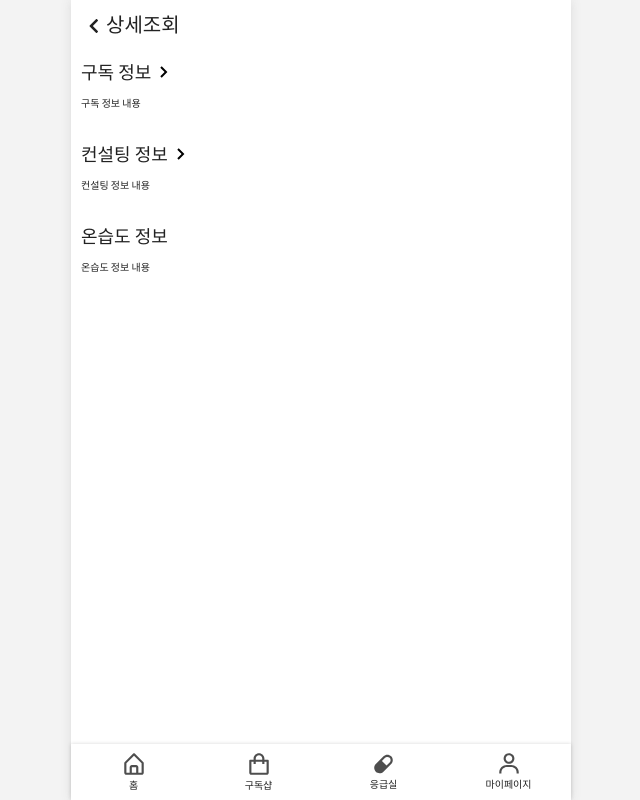
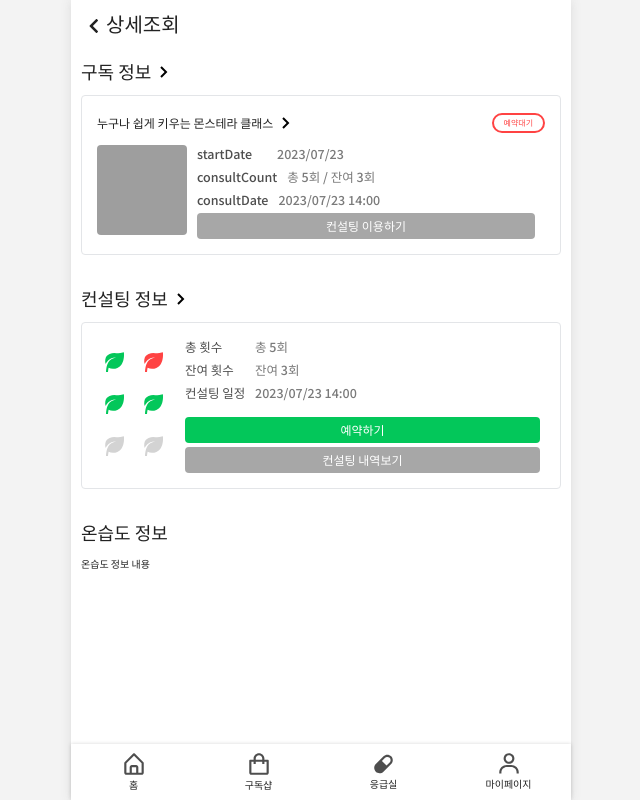
Before and after one commit to ycjeon0129/Planty, a React (Create React App) app in the folder frontend/: page /subscribe/0 in a window 1280 px wide. Shown: the whole page, without its empty margins (319-959 px from the left). Built offline with nearby package versions, Linux system fonts and the light colour scheme; grey boxes are pictures that could not be loaded.

Commit message:
[FE] Design : 구독 정보, 컨설팅 정보 컴포넌트 추가

```diff
--- /dev/null
+++ b/frontend/src/components/layout/subscirbe/ConsultingInfoLayout/ConsultingInfoLayout.scss
@@ -0,0 +1,34 @@
+@import 'styles/base/variable';
+@import 'styles/base/_common.scss';
+@import 'styles/mixins/flex';
+@import 'styles/mixins/_common.scss';
+
+.consulting-info-layout {
+	@include border-gray;
+	@include flex-row(20px);
+	@include flex-align(start, center);
+	padding: 15px 20px;
+	border-radius: $rd-sm;
+	background-color: $white;
+	width: 100%;
+
+	#left {
+	}
+
+	#right {
+		@include flex-column($mb-content-sm);
+		@include flex-align(between, start);
+		width: 100%;
+
+		#right-top {
+			span {
+				font-size: $p2;
+			}
+		}
+
+		#right-bottom {
+			@include flex-column(4px);
+			width: 100%;
+		}
+	}
+}
--- /dev/null
+++ b/frontend/src/components/layout/subscirbe/ConsultingInfoLayout/ConsultingInfoLayout.tsx
@@ -0,0 +1,24 @@
+import React, { ReactNode } from 'react';
+import './ConsultingInfoLayout.scss';
+
+function ConsultingInfoLayout({ children }: { children: ReactNode[] }) {
+	return (
+		<div className="consulting-info-layout">
+			{/* 컨설팅 상태 스티커 */}
+			<div id="left">{children[0]}</div>
+
+			<div id="right">
+				{/* 정보(총 횟수, 잔여 횟수, 컨설팅 일정) */}
+				<div id="right-top">{children[1]}</div>
+
+				{/* 버튼(예약하기, 내역보기) */}
+				<div id="right-bottom">
+					{children[2]}
+					{children[3]}
+				</div>
+			</div>
+		</div>
+	);
+}
+
+export default ConsultingInfoLayout;
--- /dev/null
+++ b/frontend/src/components/organisms/subscribe/ConsultingInfo/ConsultingInfo.tsx
@@ -0,0 +1,30 @@
+import React from 'react';
+import ConsultingInfoLayout from 'components/layout/subscirbe/ConsultingInfoLayout/ConsultingInfoLayout';
+import InfoList from 'components/organisms/common/InfoList/InfoList';
+import Button from 'components/atoms/common/Button/Button';
+import { IConsultingSummary } from 'types/dummy';
+import ConsultingStickerList from '../ConsultingStickerList/ConsultingStickerList';
+
+const testFunc = () => {
+	alert('클릭');
+};
+
+function ConsultingInfo({ consulting }: { consulting: IConsultingSummary }) {
+	const consultingCnt = consulting.consultCount.split('/');
+	const info = {
+		'총 횟수': consultingCnt[0].trim(),
+		'잔여 횟수': consultingCnt[1].trim(),
+		'컨설팅 일정': consulting.consultDate,
+	};
+
+	return (
+		<ConsultingInfoLayout>
+			<ConsultingStickerList consultingStatus={[0, 1, 0, 0, 2, 2]} />
+			<InfoList info={info} />
+			<Button isActive text="예약하기" handleClick={testFunc} />
+			<Button isActive={false} text="컨설팅 내역보기" handleClick={testFunc} />
+		</ConsultingInfoLayout>
+	);
+}
+
+export default ConsultingInfo;
--- /dev/null
+++ b/frontend/src/components/organisms/subscribe/ConsultingStickerList/ConsultingStickerList.scss
@@ -0,0 +1,8 @@
+@import 'styles/base/variable';
+@import 'styles/mixins/flex';
+
+.consulting-sticker-list-container {
+	display: grid;
+	grid-template-columns: repeat(2, 1fr); // Two items per row with equal width
+	grid-gap: 15px;
+}
--- /dev/null
+++ b/frontend/src/components/organisms/subscribe/ConsultingStickerList/ConsultingStickerList.tsx
@@ -0,0 +1,37 @@
+import React from 'react';
+import './ConsultingStickerList.scss';
+import { ReactComponent as ConsultingIcon } from 'assets/icons/LeafFill.svg';
+
+const PRIMARY_COLOR = '#03C75A';
+const DANGER_COLOR = '#FF4343';
+const DISABLE_COLOR = '#D3D3D3';
+
+function ConsultingStickerList({ consultingStatus }: { consultingStatus: number[] }) {
+	return (
+		<ul className="consulting-sticker-list-container">
+			{consultingStatus.map((v) => {
+				if (v === 0) {
+					return (
+						<li>
+							<ConsultingIcon fill={PRIMARY_COLOR} />
+						</li>
+					);
+				}
+				if (v === 1) {
+					return (
+						<li>
+							<ConsultingIcon fill={DANGER_COLOR} />
+						</li>
+					);
+				}
+				return (
+					<li>
+						<ConsultingIcon fill={DISABLE_COLOR} />
+					</li>
+				);
+			})}
+		</ul>
+	);
+}
+
+export default ConsultingStickerList;
--- a/frontend/src/pages/subscribe/SubscribeDetail/SubscribeDetailPage.tsx
+++ b/frontend/src/pages/subscribe/SubscribeDetail/SubscribeDetailPage.tsx
@@ -2,6 +2,9 @@ import React from 'react';
 import PageTitleButton from 'components/atoms/common/PageTitleButton/PageTitleButton';
 import SubscribeDetailPageLayout from 'components/layout/subscirbe/SubscribeDetailPageLayout/SubscribeDetailPageLayout';
 import AreaTitle from 'components/atoms/common/AreaTitle/AreaTitle';
+import SubscribeListItem from 'components/organisms/subscribe/SubscribeListItem/SubscribeListItem';
+import { dummySubscribeDetail } from 'dummy';
+import ConsultingInfo from 'components/organisms/subscribe/ConsultingInfo/ConsultingInfo';
 
 function SubscribeDetailPage() {
 	return (
@@ -11,11 +14,11 @@ function SubscribeDetailPage() {
 
 			{/* 구독 정보 */}
 			<AreaTitle title="구독 정보" url="/shop/product/0" />
-			<div>구독 정보 내용</div>
+			<SubscribeListItem subscribe={dummySubscribeDetail} />
 
 			{/* 컨설팅 정보 */}
 			<AreaTitle title="컨설팅 정보" url="/subscribe/0/booking" />
-			<div>컨설팅 정보 내용</div>
+			<ConsultingInfo consulting={dummySubscribeDetail.info} />
 
 			{/* 온습도 정보 */}
 			<AreaTitle title="온습도 정보" url="#" />
```
Also changed, not shown: frontend/src/components/organisms/subscribe/ConsultingInfo/ConsultingInfo.scss (added).
